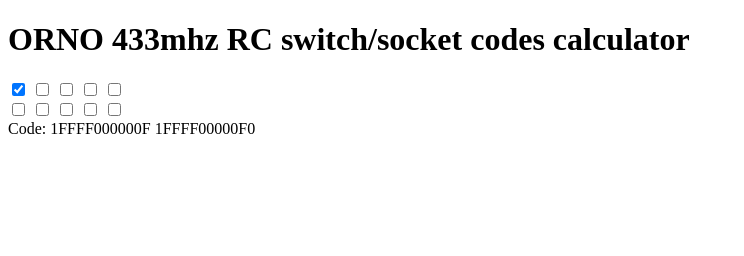
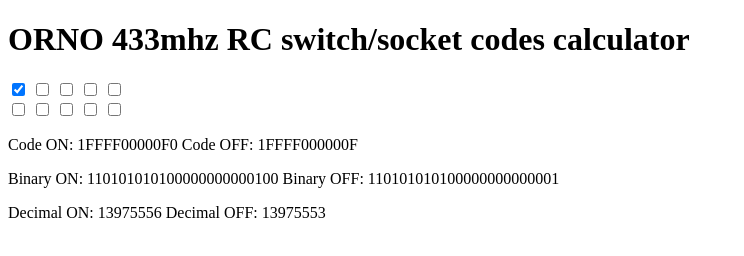
Before and after one commit to pskowronek/433-rc-switch-orno, a website: page codes-calculator/index.html in a window 1280 px wide. Both pictures are taken after a click on the checkbox 18 px from the left and 89 px from the top of the page. Shown: the whole page, without its empty margins (0-744 px from the left). Drawn offline with Linux system fonts and the light colour scheme.

Commit message:
Fixes to make it work :)

```diff
--- a/codes-calculator/calculator.js
+++ b/codes-calculator/calculator.js
@@ -18,26 +18,31 @@
   // Combine both codes to form the final code
   const code = systemCode + unitCode;
 
-  // Display the code value
-  document.getElementById(resultId).innerText = `Code: ${code}0F ${code}F0`;
 
   // Convert tri-state to binary for both variants
   const codeON = `${code}F0`;
   const codeOFF = `${code}0F`;
 
   // Define conversion table for tri-state to binary
-  const triStateToBinary = { '00': '0', '11': '1', 'F': '01' };
+  const triStateToBinary = { '0': '00', '1': '11', 'F': '01' };
 
-  const binaryON = codeON.replace(/00|11|F/g, m => triStateToBinary[m]);
-  const binaryOFF = codeOFF.replace(/00|11|F/g, m => triStateToBinary[m]);
+  const binaryON = codeON.replace(/0|1|F/g, m => triStateToBinary[m]);
+  const binaryOFF = codeOFF.replace(/0|1|F/g, m => triStateToBinary[m]);
 
   // Convert binary to decimal
   const decimalON = parseInt(binaryON, 2);
   const decimalOFF = parseInt(binaryOFF, 2);
 
-  // Do not modify these lines
-  document.getElementById('binaryResult').innerText = `Binary ON: ${binaryON} Binary OFF: ${binaryOFF}`;
-  document.getElementById('decimalResult').innerText = `Decimal ON: ${decimalON} Decimal OFF: ${decimalOFF}`;
+  const el = document.getElementById(resultId);
+
+  // Display the code value and others.......
+  const c = el.getElementsByClassName('codeResult')[0];
+  const b = el.getElementsByClassName('binaryResult')[0];
+  const d = el.getElementsByClassName('decimalResult')[0];
+
+  c.innerText = `Code ON: ${codeON} Code OFF: ${codeOFF}`;
+  b.innerText = `Binary ON: ${binaryON} Binary OFF: ${binaryOFF}`;
+  d.innerText = `Decimal ON: ${decimalON} Decimal OFF: ${decimalOFF}`
 }
 
 // Export for testing
--- a/codes-calculator/index.html
+++ b/codes-calculator/index.html
@@ -6,7 +6,7 @@
   <meta charset="UTF-8">
   <meta http-equiv="X-UA-Compatible" content="IE=edge">
   <meta name="viewport" content="width=device-width, initial-scale=1.0">
-  <title>ORNO 433mhz RC switch/socket codes calculator</title>
+  <title>ORNO 433MHz RC switch/socket codes calculator</title>
   <script src="calculator.js"></script>
 </head>
 <body>
@@ -33,9 +33,9 @@
   </div>
 
   <div id="result">
-    <p id="codeResult">Code: [Code placeholder]</p>
-    <p id="binaryResult">Binary ON: [Binary placeholder] Binary OFF: [Binary placeholder]</p>
-    <p id="decimalResult">Decimal ON: [Decimal placeholder] Decimal OFF: [Decimal placeholder]</p>
+    <p class="codeResult">[Code placeholder]</p>
+    <p class="binaryResult">[Binary placeholder]</p>
+    <p class="decimalResult">[Decimal placeholder]</p>
   </div>
 </body>
 </html>
```
